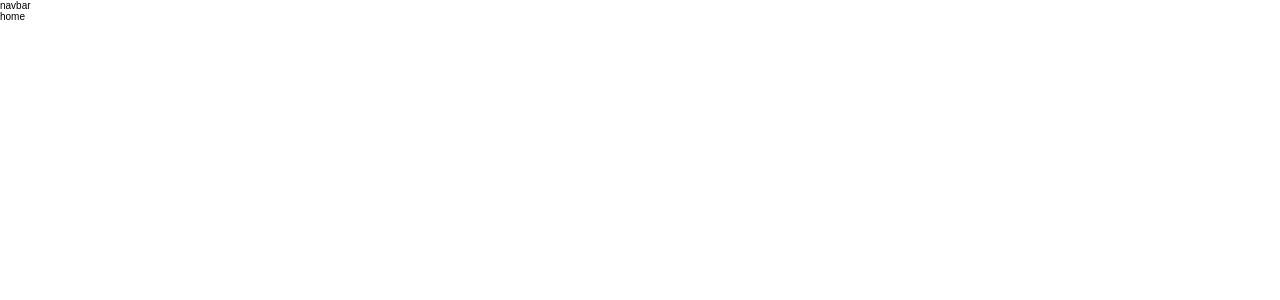
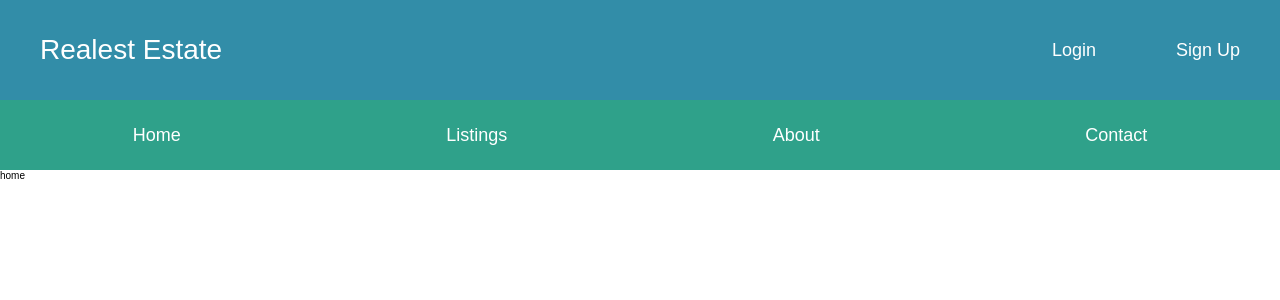
Before and after one commit to ArtusU/real_estate, a React (Create React App) app: page / in a window 1280 px wide. Shown: the top 300 px of the page. Built offline with nearby package versions, Linux system fonts and the light colour scheme.

Commit message:
navbar and alert

```diff
--- /dev/null
+++ b/src/components/Alert.js
@@ -0,0 +1,19 @@
+import React from 'react';
+import PropTypes from 'prop-types';
+import { connect } from 'react-redux';
+
+const Alert = ({ alerts }) => alerts !== null && alerts.length > 0 && alerts.map(alert => (
+    <div key={alert.id} className={`alert alert--${alert.alertType}`}>
+        { alert.msg }
+    </div>
+));
+
+Alert.propTypes = {
+    alerts: PropTypes.array.isRequired
+};
+
+const mapStateToProps = state => ({
+    alerts: state.alert
+});
+
+export default connect(mapStateToProps)(Alert);
--- a/src/components/Navbar.js
+++ b/src/components/Navbar.js
@@ -1,9 +1,64 @@
-const navbar = () => {
+import React, { Fragment } from 'react';
+import { Link, NavLink } from 'react-router-dom';
+import { connect } from 'react-redux';
+import { logout } from '../actions/auth';
+import Alert from './Alert';
+import PropTypes from 'prop-types';
+
+const navbar = ({ auth: { isAuthenticated, loading }, logout }) => {
+    const authLinks = (
+        <a className='navbar__top__auth__link' onClick={logout} href='#!'>Logout</a>
+    );
+
+    const guestLinks = (
+        <Fragment>
+            <Link className='navbar__top__auth__link' to='/login'>Login</Link>
+            <Link className='navbar__top__auth__link' to='/signup'>Sign Up</Link>
+        </Fragment>
+    );
+
     return (
-        <div>
-            navbar
-        </div>
-     );
+        <Fragment>
+            <nav className='navbar'>
+                <div className='navbar__top'>
+                    <div className='navbar__top__logo'>
+                        <Link className='navbar__top__logo__link' to='/'>Realest Estate</Link>
+                    </div>
+                    <div className='navbar__top__auth'>
+                        { !loading && (<Fragment>{ isAuthenticated ? authLinks : guestLinks }</Fragment>) }
+                    </div>
+                </div>
+                <div className='navbar__bottom'>
+                    <li className='navbar__bottom__item'>
+                        <NavLink className='navbar__bottom__item__link' exact to='/'>Home</NavLink>
+                    </li>
+                    <li className='navbar__bottom__item'>
+                        <NavLink className='navbar__bottom__item__link' exact to='/listings'>Listings</NavLink>
+                    </li>
+                    <li className='navbar__bottom__item'>
+                        <NavLink className='navbar__bottom__item__link' exact to='/about'>About</NavLink>
+                    </li>
+                    <li className='navbar__bottom__item'>
+                        <NavLink className='navbar__bottom__item__link' exact to='/contact'>Contact</NavLink>
+                    </li>
+                </div>
+            </nav>
+            <Alert />
+        </Fragment>
+    );
+
+
+};
+
+
+
+navbar.propTypes = {
+    logout: PropTypes.func.isRequired,
+    auth: PropTypes.object.isRequired
 }
 
-export default navbar;
+const mapStateToProps = state => ({
+    auth: state.auth
+})
+
+export default connect(mapStateToProps, { logout })(navbar);
--- /dev/null
+++ b/src/sass/components/_alert.scss
@@ -0,0 +1,17 @@
+.alert {
+    width: 100%;
+    font-size: 1.6rem;
+    color: $color-white;
+    margin-top: 1rem;
+    height: 4rem;
+    padding: 1rem 2rem;
+    margin-bottom: 1rem;
+
+    &--success {
+        background-color: #28a745;
+    }
+
+    &--error {
+        background-color: #dc3545;
+    }
+}
--- /dev/null
+++ b/src/sass/components/_navbar.scss
@@ -0,0 +1,59 @@
+.navbar {
+    width: 100%;
+
+    &__top {
+        display: flex;
+        justify-content: space-between;
+        align-items: center;
+        width: 100%;
+        height: 10rem;
+        background-color: $color-primary;
+
+        &__logo {
+            margin-left: 4rem;
+
+            &__link {
+                font-size: 2.8rem;
+                color: $color-white;
+                text-decoration: none;
+            }
+        }
+
+        &__auth {
+            margin-right: 4rem;
+
+            &__link {
+                font-size: 1.8rem;
+                color: $color-white;
+                text-decoration: none;
+
+                &:first-of-type {
+                    margin-right: 8rem;
+                }
+            }
+        }
+    }
+
+    &__bottom {
+        display: flex;
+        justify-content: space-around;
+        align-items: center;
+        width: 100%;
+        height: 7rem;
+        background-color: $color-tertiary;
+
+        &__item {
+            list-style: none;
+
+            &__link {
+                font-size: 1.8rem;
+                color: $color-white;
+                text-decoration: none;
+
+                &:hover {
+                    color: $color-quaternary;
+                }
+            }
+        }
+    }
+}
--- a/src/sass/main.scss
+++ b/src/sass/main.scss
@@ -5,6 +5,8 @@
 @import 'base/utilities';
 
 
+@import 'components/alert';
+@import 'components/navbar';
 @import 'components/notfound';
 
 @import 'layout/grid';
```
